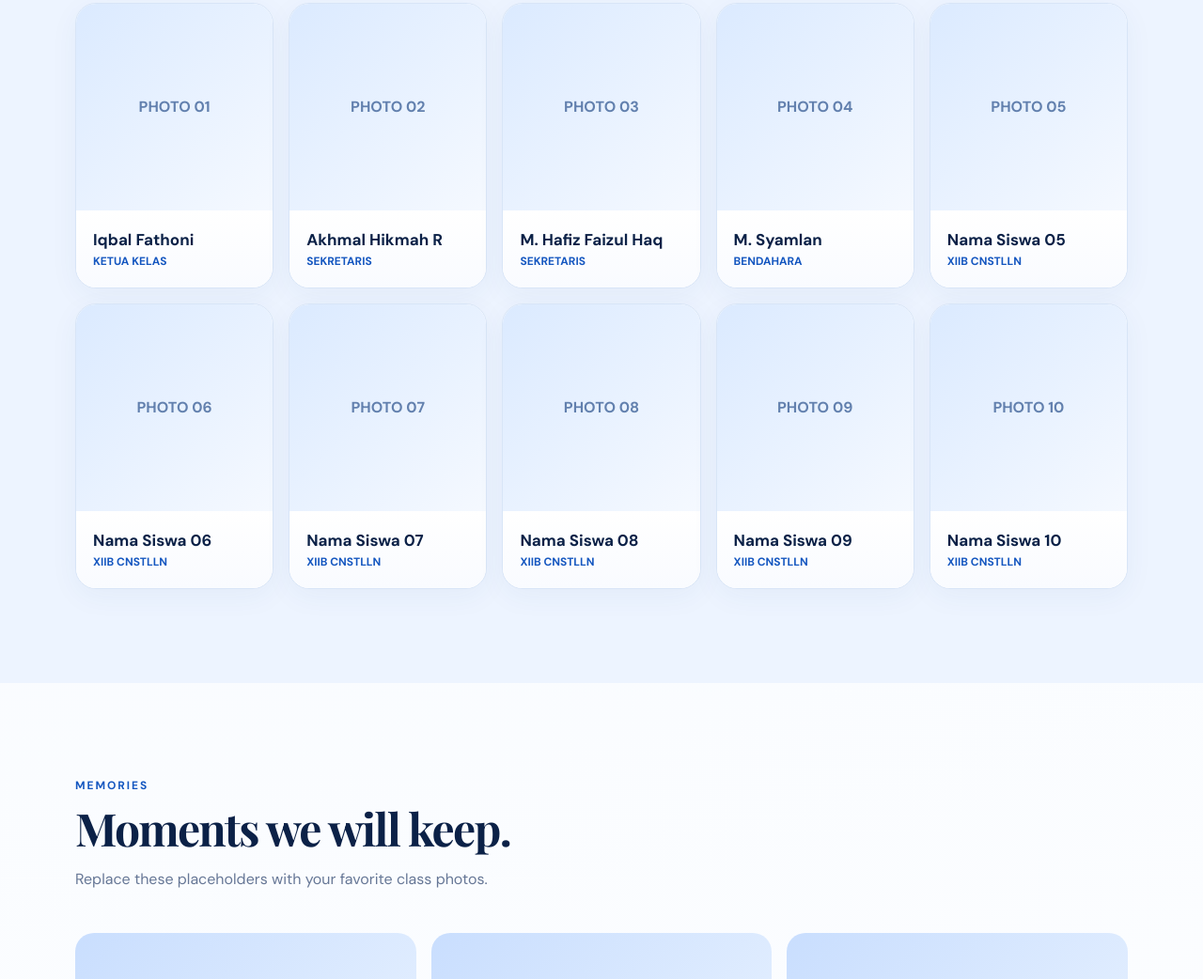
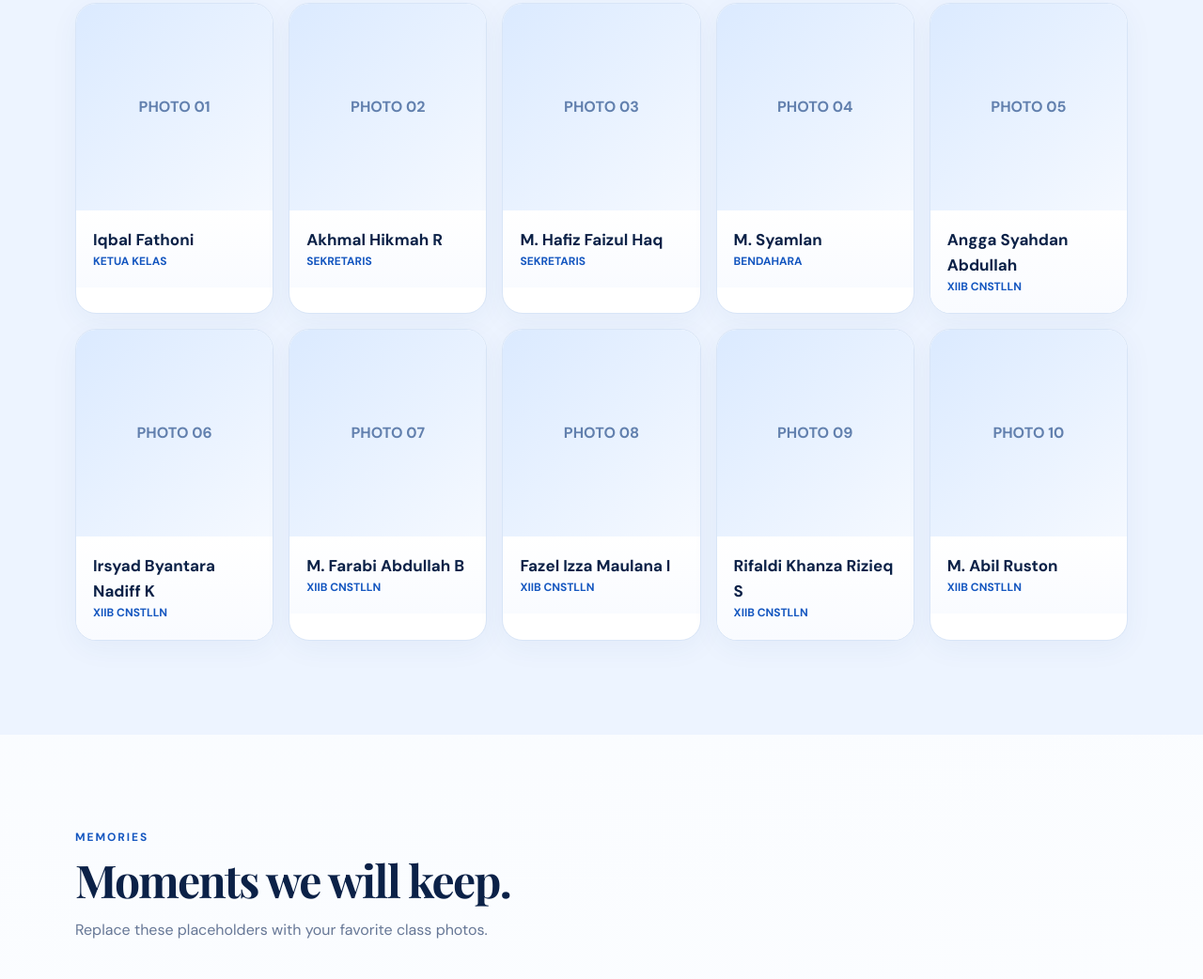
Before and after one commit to faidamaulida22-coder/xiib-cnstlln, a plain HTML site: page index.html in a window 1280 px wide. Shown: the part 1977-3019 px from the top of the page at 94% size. Drawn offline with nearby package versions, Linux system fonts and the light colour scheme.

Commit message:
Replace student names and photos in index.html

```diff
--- a/index.html
+++ b/index.html
@@ -123,12 +123,12 @@ footer:before{content:"XIIB CNSTLLN";position:absolute;right:-20px;bottom:-55px;
     <div class="card person reveal"><div class="avatar">PHOTO 02</div><div class="info"><h3>Akhmal Hikmah R</h3><div class="role">SEKRETARIS</div></div></div>
     <div class="card person reveal"><div class="avatar">PHOTO 03</div><div class="info"><h3>M. Hafiz Faizul Haq</h3><div class="role">SEKRETARIS</div></div></div>
     <div class="card person reveal"><div class="avatar">PHOTO 04</div><div class="info"><h3>M. Syamlan</h3><div class="role">BENDAHARA</div></div></div>
-    <div class="card person reveal"><div class="avatar">PHOTO 05</div><div class="info"><h3>Nama Siswa 05</h3><div class="role">XIIB CNSTLLN</div></div></div>
-    <div class="card person reveal"><div class="avatar">PHOTO 06</div><div class="info"><h3>Nama Siswa 06</h3><div class="role">XIIB CNSTLLN</div></div></div>
-    <div class="card person reveal"><div class="avatar">PHOTO 07</div><div class="info"><h3>Nama Siswa 07</h3><div class="role">XIIB CNSTLLN</div></div></div>
-    <div class="card person reveal"><div class="avatar">PHOTO 08</div><div class="info"><h3>Nama Siswa 08</h3><div class="role">XIIB CNSTLLN</div></div></div>
-    <div class="card person reveal"><div class="avatar">PHOTO 09</div><div class="info"><h3>Nama Siswa 09</h3><div class="role">XIIB CNSTLLN</div></div></div>
-    <div class="card person reveal"><div class="avatar">PHOTO 10</div><div class="info"><h3>Nama Siswa 10</h3><div class="role">XIIB CNSTLLN</div></div></div>
+    <div class="card person reveal"><div class="avatar">PHOTO 05</div><div class="info"><h3>Angga Syahdan Abdullah</h3><div class="role">XIIB CNSTLLN</div></div></div>
+    <div class="card person reveal"><div class="avatar">PHOTO 06</div><div class="info"><h3>Irsyad Byantara Nadiff K</h3><div class="role">XIIB CNSTLLN</div></div></div>
+    <div class="card person reveal"><div class="avatar">PHOTO 07</div><div class="info"><h3>M. Farabi Abdullah B</h3><div class="role">XIIB CNSTLLN</div></div></div>
+    <div class="card person reveal"><div class="avatar">PHOTO 08</div><div class="info"><h3>Fazel Izza Maulana I</h3><div class="role">XIIB CNSTLLN</div></div></div>
+    <div class="card person reveal"><div class="avatar">PHOTO 09</div><div class="info"><h3>Rifaldi Khanza Rizieq S</h3><div class="role">XIIB CNSTLLN</div></div></div>
+    <div class="card person reveal"><div class="avatar">PHOTO 10</div><div class="info"><h3>M. Abil Ruston</h3><div class="role">XIIB CNSTLLN</div></div></div>
   </div>
 </div></section>
 
```
